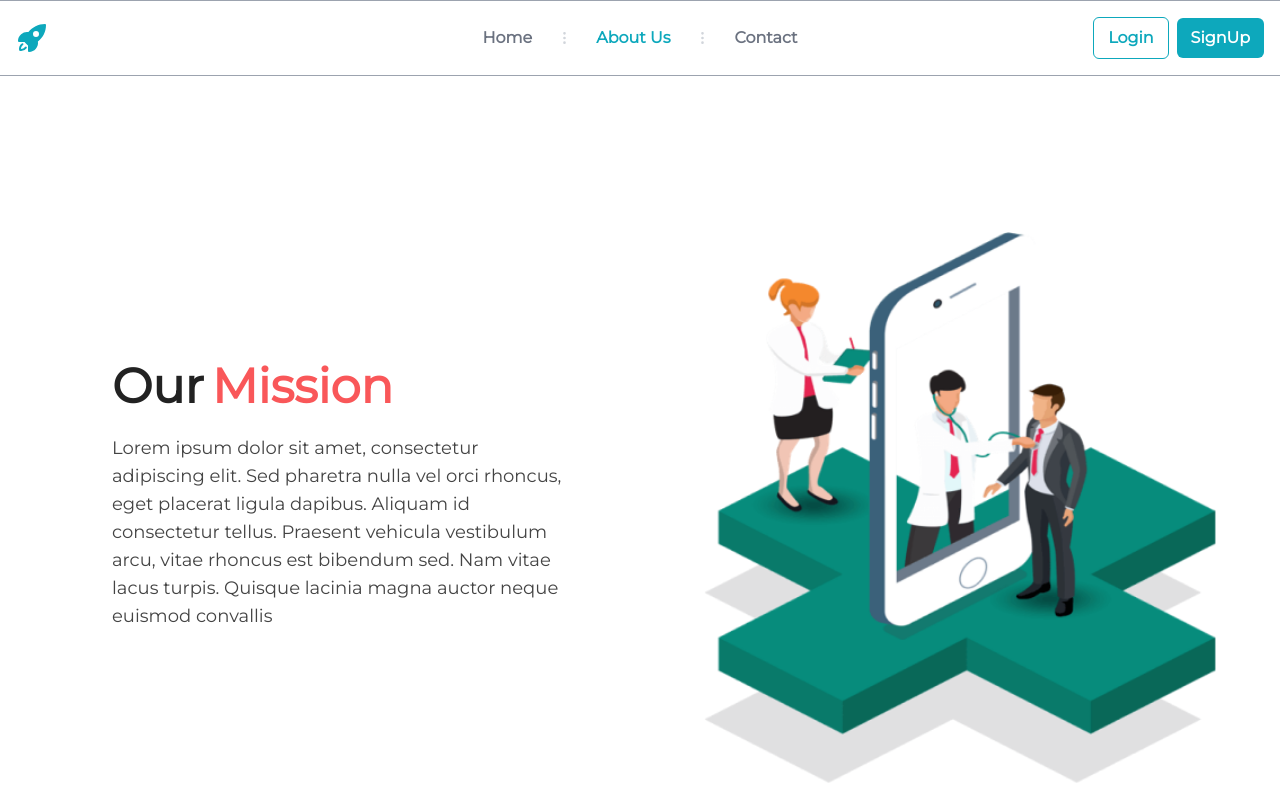
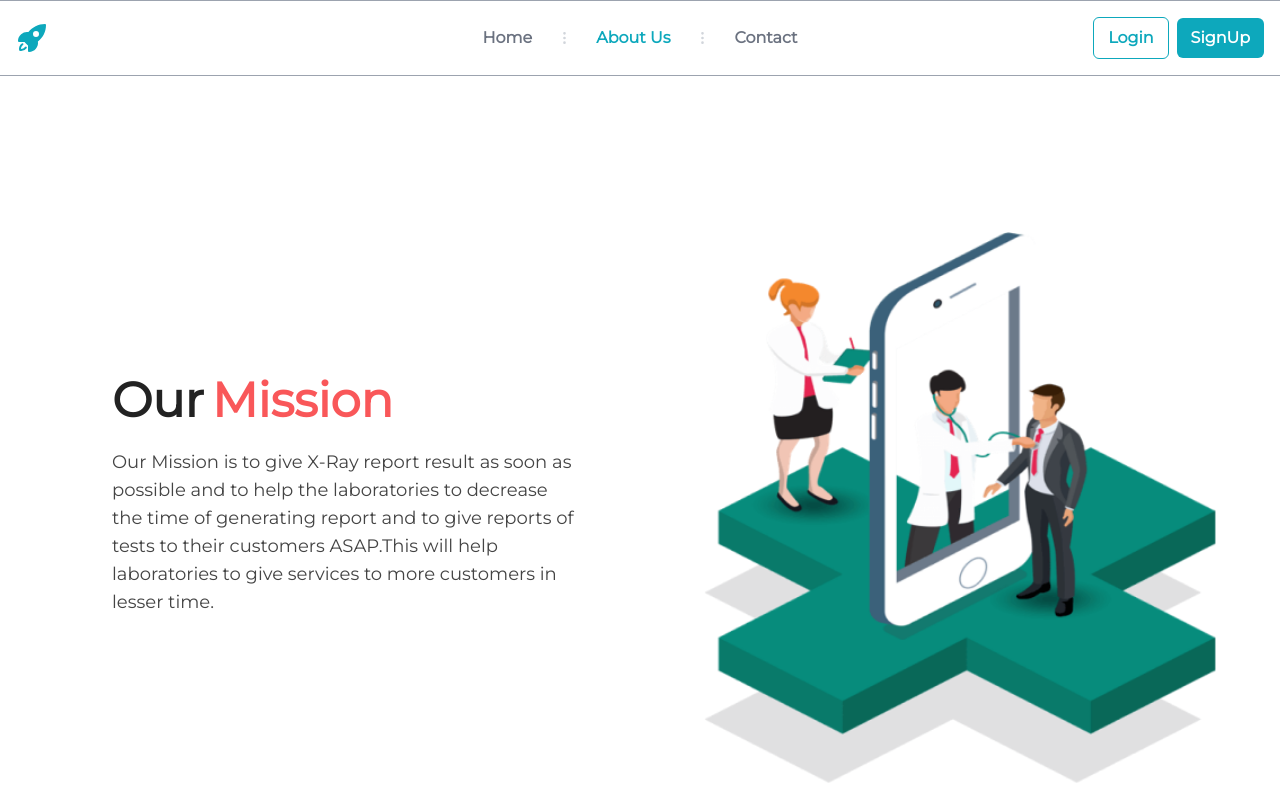
Before and after one commit to aryansingla/trackify_frontend, a React (Create React App) app: page / in a window 1280 px wide. Shown: the top 800 px of the page. Built offline with nearby package versions, Linux system fonts and the light colour scheme; no server answers; a web font is replaced by a local one.

Commit message:
navbaar added

```diff
--- a/src/App.css
+++ b/src/App.css
@@ -3,5 +3,5 @@
   margin: 0;
   padding: 0;
   font-family: "Montserrat", sans-serif;
-
+  scroll-behavior: smooth;
 }
--- a/src/components/SignupPage/SignUpPage.jsx
+++ b/src/components/SignupPage/SignUpPage.jsx
@@ -6,6 +6,7 @@ import {
   signInWithPopup,
 } from "firebase/auth";
 import { auth, provider } from "../../firebase";
+import Navbar from "../Navbar/Navbar";
 const SignUpPage = () => {
   const navigate = useNavigate();
   const [values, setValues] = useState({
@@ -54,10 +55,12 @@ const SignUpPage = () => {
       });
   };
   return (
+    <>
+    <Navbar/>
     <div>
       <img src="./trackIMG.jpg" className="bgImage" alt="" />
-      <div className="loginform inputDetails sm:mt-6 text-center">
-        <div className=" text-center text-[#0da8bc]  font-semibold mt-16">
+      <div className="loginform inputDetails  text-center">
+        <div className=" text-center text-[#0da8bc]  font-semibold mt-4">
           <p className="text-[3rem] text-[red] loginText">
             Register &nbsp;
             <span className="text-[3rem] text-[white] loginText">Yourself</span>
@@ -120,6 +123,7 @@ const SignUpPage = () => {
         </div>
       </div>
     </div>
+    </>
   );
 };
 
--- a/src/components/homepage/HomePage.jsx
+++ b/src/components/homepage/HomePage.jsx
@@ -40,7 +40,7 @@ const HomePage = () => {
             <div className=" lg:w-[60%] justify-center pl-28 pr-16 pt-10 loginLeft flex flex-col">
              <h1 className='flex mb-6 text-5xl font-extrabold'>
                  <p className='text-[#222222] mr-2'> Our</p>  <p className='text-[#F95759] '> Mission</p> </h1>
-             <p className='text-lg text-[#444444]'>Lorem ipsum dolor sit amet, consectetur adipiscing elit. Sed pharetra nulla vel orci rhoncus, eget placerat ligula dapibus. Aliquam id consectetur tellus. Praesent vehicula vestibulum arcu, vitae rhoncus est bibendum sed. Nam vitae lacus turpis. Quisque lacinia magna auctor neque euismod convallis</p>
+             <p className='text-lg text-[#444444]'>Our Mission is to give X-Ray report result as soon as possible and to help the laboratories to decrease the time of generating report and to give reports of tests to their customers ASAP.This will help laboratories to give services to more customers in lesser time.</p>
             </div>
             <div className="loginRight sm:w-[40%]">
                 <img src="./homepic.png" alt="loginImage" className='loginImage w-[50%] sm:w-fit
--- a/src/components/loginPage/LoginPage.jsx
+++ b/src/components/loginPage/LoginPage.jsx
@@ -3,6 +3,7 @@ import "./LoginPage.css";
 import { Link, useNavigate } from "react-router-dom";
 import { signInWithEmailAndPassword, signInWithPopup } from "firebase/auth";
 import { auth, provider } from "../../firebase";
+import Navbar from "../Navbar/Navbar";
 const LoginPage = () => {
   const navigate = useNavigate();
   const [values, setValues] = useState({
@@ -39,9 +40,11 @@ const LoginPage = () => {
       });
   };
   return (
+    <>
+        <Navbar/>
     <div>
       <img src="./trackIMG.jpg" className="bgImage" alt="" />
-      <div className="loginform inputDetails sm:mt-20 text-center">
+      <div className="loginform inputDetails  text-center">
         <div className="loginTitle text-center   font-semibold mt-2">
           <p className="text-[3rem] text-[red] loginText">
             Login &nbsp;
@@ -98,6 +101,7 @@ const LoginPage = () => {
 
       </div>
     </div>
+    </>
   );
 };
 
--- a/src/components/uploadImage/UploadImg.jsx
+++ b/src/components/uploadImage/UploadImg.jsx
@@ -1,6 +1,7 @@
 import React from 'react'
 import "./UploadImg.css"
 const UploadImg = () => {
+
   return (
     <div className='uploadContainer'>
         <div className="uploadImage text-center text-[1.5rem] ">
```
